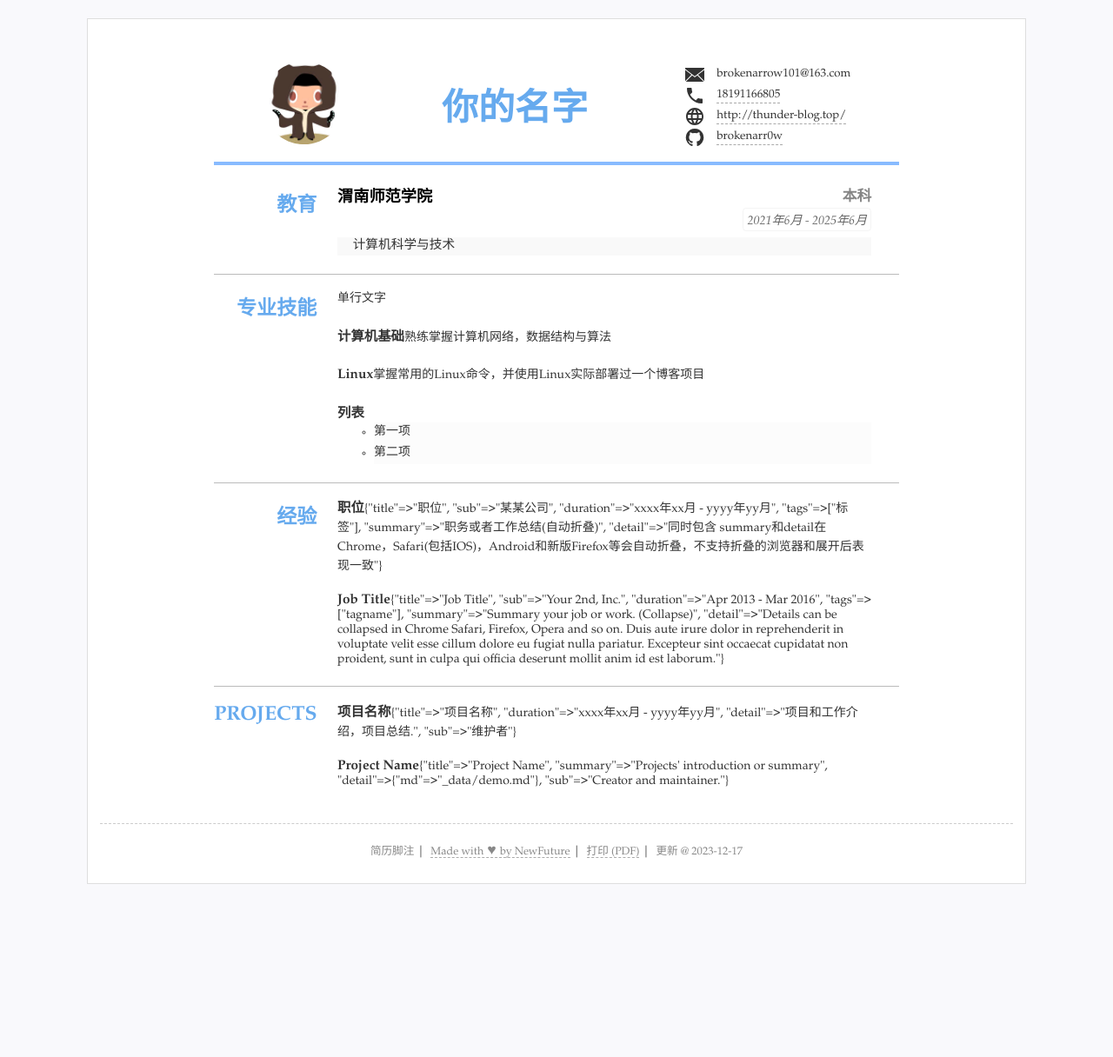
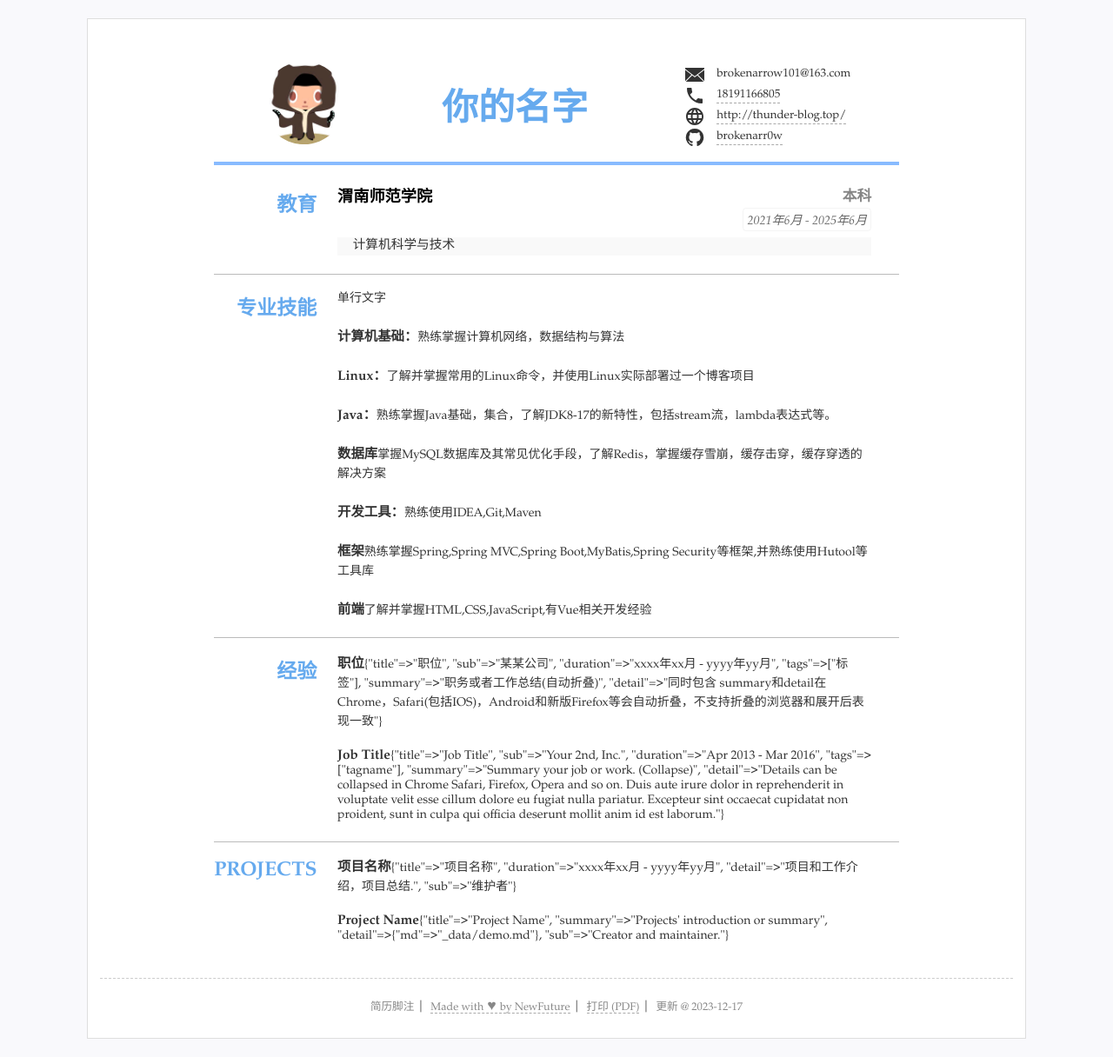
Before and after one commit to brokenarr0w/resume, a Jekyll site: the page built from index.html, in a window 1280 px wide. Shown: the whole page at 87% size. Built offline with Jekyll 4.4.1, drawn with Linux system fonts in a browser that asks for light colours; before the commit the page ends 1038 px from its top, so only the background shows below that.

Commit message:
Update resume.yml

```diff
--- a/_data/resume.yml
+++ b/_data/resume.yml
@@ -40,15 +40,20 @@ others: #其他列表显示
   name: '专业技能'
   content: #选择需要的格式
   - 单行文字
-  - title: "计算机基础"
+  - title: "计算机基础："
     text: "熟练掌握计算机网络，数据结构与算法"
-  - title: "Linux"
-    text: "掌握常用的Linux命令，并使用Linux实际部署过一个博客项目"
-  - title: 列表
-    list:
-    - 第一项
-    - 第二项
-
+  - title: "Linux："
+    text: "了解并掌握常用的Linux命令，并使用Linux实际部署过一个博客项目"
+  - title: "Java："
+    text: "熟练掌握Java基础，集合，了解JDK8-17的新特性，包括stream流，lambda表达式等。"
+  - title: "数据库"
+    text: "掌握MySQL数据库及其常见优化手段，了解Redis，掌握缓存雪崩，缓存击穿，缓存穿透的解决方案"
+  - title: "开发工具："
+    text: "熟练使用IDEA,Git,Maven"
+  - title: "框架"
+    text: "熟练掌握Spring,Spring MVC,Spring Boot,MyBatis,Spring Security等框架,并熟练使用Hutool等工具库"
+  - title: "前端"
+    text: "了解并掌握HTML,CSS,JavaScript,有Vue相关开发经验"
 - type: experience
   name: 经验
   content:
```
